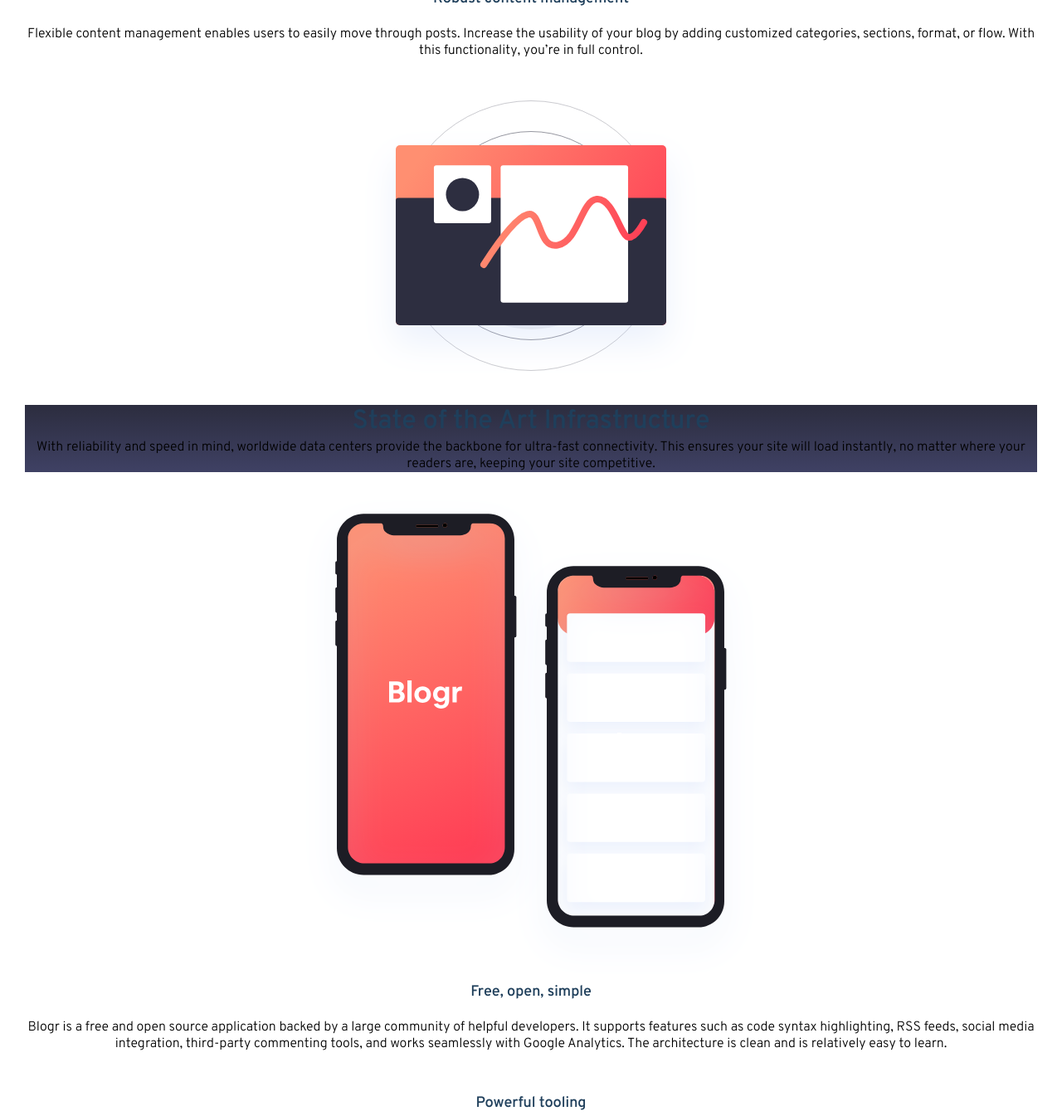
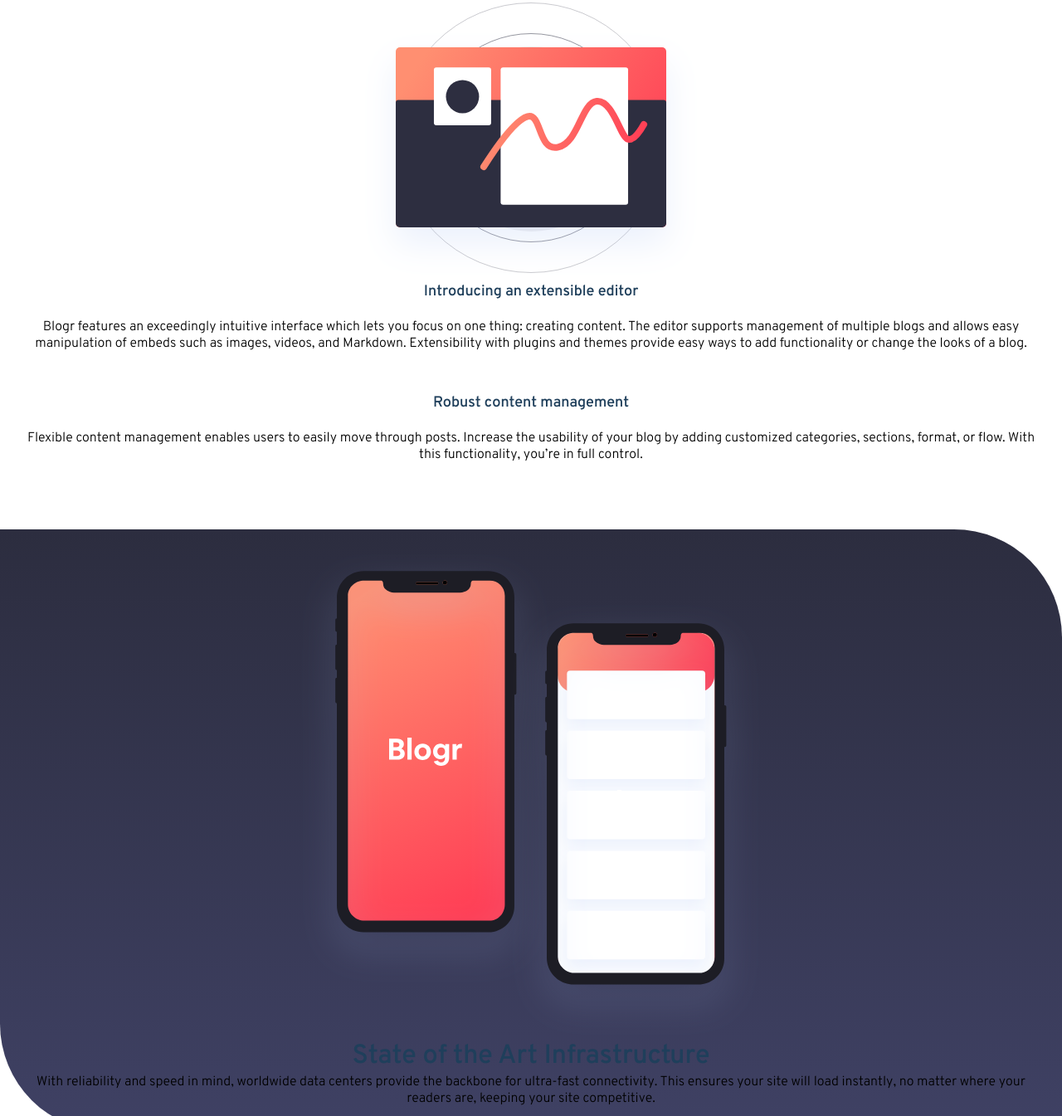
Before and after one commit to leopaul29/frontendmentor-blogr-landing-page-main, a website: page index.html in a window 1280 px wide. Shown: the part 868-2213 px from the top of the page at 83% size. Drawn offline with Linux system fonts and the light colour scheme; a web font is replaced by a local one.

Commit message:
style: block

```diff
--- a/index.html
+++ b/index.html
@@ -68,9 +68,9 @@
     <div class="block block__light">
       <div class="block__header h2">Designed for the future</div>
 
-      <div class="block__left">
+      <div class="block--desktop-left block--mobile-bottom">
         <div class="block__paragraph">
-          <div class="block__title h3">Introducing an extensible editor</div>
+          <div class="block__title h3 h2--mobile">Introducing an extensible editor</div>
           <div class="block__text text">
             Blogr features an exceedingly intuitive interface which lets you focus on one thing: creating content.
             The editor supports management of multiple blogs and allows easy manipulation of embeds such as images,
@@ -79,24 +79,28 @@
           </div>
         </div>
         <div class="block__paragraph">
-          <div class="block__title h3">Robust content management</div>
+          <div class="block__title h3 h2--mobile">Robust content management</div>
           <div class="block__text text">
             Flexible content management enables users to easily move through posts. Increase the usability of your blog
             by adding customized categories, sections, format, or flow. With this functionality, you’re in full control.
           </div>
         </div>
-        <div class="block__right">
-          <div class="block__image"><img class="illustration-editor-mobile" src="images/illustration-editor-mobile.svg"
-              alt="editor-mobile"></div>
+      </div>
+      <div class="block--desktop-right block--mobile-top">
+        <div class="block__image">
+          <img class="img--mobile" src="images/illustration-editor-mobile.svg" alt="editor">
+          <img class="img--desktop" src="images/illustration-editor-desktop.svg" alt="editor">
         </div>
       </div>
     </div>
 
     <div class="block block__dark">
-      <div class="block__left">
-        <div class="block__image"></div>
+      <div class="block--desktop-left block--mobile-top">
+        <div class="block__image">
+          <img class="illustration-phones" src="images/illustration-phones.svg" alt="illustration-phones">
+        </div>
       </div>
-      <div class="block__right">
+      <div class="block--desktop-right block--mobile-bottom">
         <div class="block__paragraph">
           <div class="block__header h2">State of the Art Infrastructure</div>
           <div class="text">
@@ -110,12 +114,13 @@
     <div class="block block__light">
       <div class="block__left">
         <div class="block__image">
-          <img class="illustration-phones" src="images/illustration-phones.svg" alt="illustration-phones">
+          <img class="img--mobile" src="images/illustration-laptop-mobile.svg" alt="laptop">
+          <img class="img--desktop" src="images/illustration-laptop-desktop.svg" alt="laptop">
         </div>
       </div>
       <div class="block__right">
         <div class="block__paragraph">
-          <div class="block__title h3">Free, open, simple</div>
+          <div class="block__title h3 h2--mobile">Free, open, simple</div>
           <div class="block__text text">
             Blogr is a free and open source application backed by a large community of helpful developers. It supports
             features such as code syntax highlighting, RSS feeds, social media integration, third-party commenting
@@ -124,7 +129,7 @@
           </div>
         </div>
         <div class="block__paragraph">
-          <div class="block__title h3">Powerful tooling</div>
+          <div class="block__title h3 h2--mobile">Powerful tooling</div>
           <div class="block__text text">
             Batteries included. We built a simple and straightforward CLI tool that makes customization and deployment a
             breeze, but
--- a/sass/_base.scss
+++ b/sass/_base.scss
@@ -79,7 +79,6 @@
   font-size: 16px;
   font-family: Overpass-Light;
 }
-
 /* mixins */
 
 /* frontendmentor */
--- a/sass/_components.scss
+++ b/sass/_components.scss
@@ -39,3 +39,8 @@
 .item__dropdown {
   display: none;
 }
+
+/* IMG */
+.img--desktop {
+  display: none;
+}
--- a/sass/_layout.scss
+++ b/sass/_layout.scss
@@ -70,6 +70,9 @@
 }
 
 /* MAIN */
+.main {
+  margin-top: 150px;
+}
 
 /* BLOCK */
 .block__dark {
@@ -77,10 +80,27 @@
     $color-gradient-very-dark-gray-blue,
     $color-gradient-very-dark-desaturated-blue
   );
+  border-top-right-radius: 130px;
+  border-bottom-left-radius: 130px;
 }
 .block {
-  margin: 30px;
+  padding: 30px;
   text-align: center;
+  display: grid;
+  grid-template-rows: auto;
+}
+.block__header {
+  grid-row: 1;
+}
+.block--desktop-left {
+}
+.block--mobile-top {
+  grid-row: 2;
+}
+.block--desktop-right {
+}
+.block--mobile-bottom {
+  grid-row: 3;
 }
 .block__text {
   margin-top: 20px;
```
Also changed, not shown: css/style.css.
